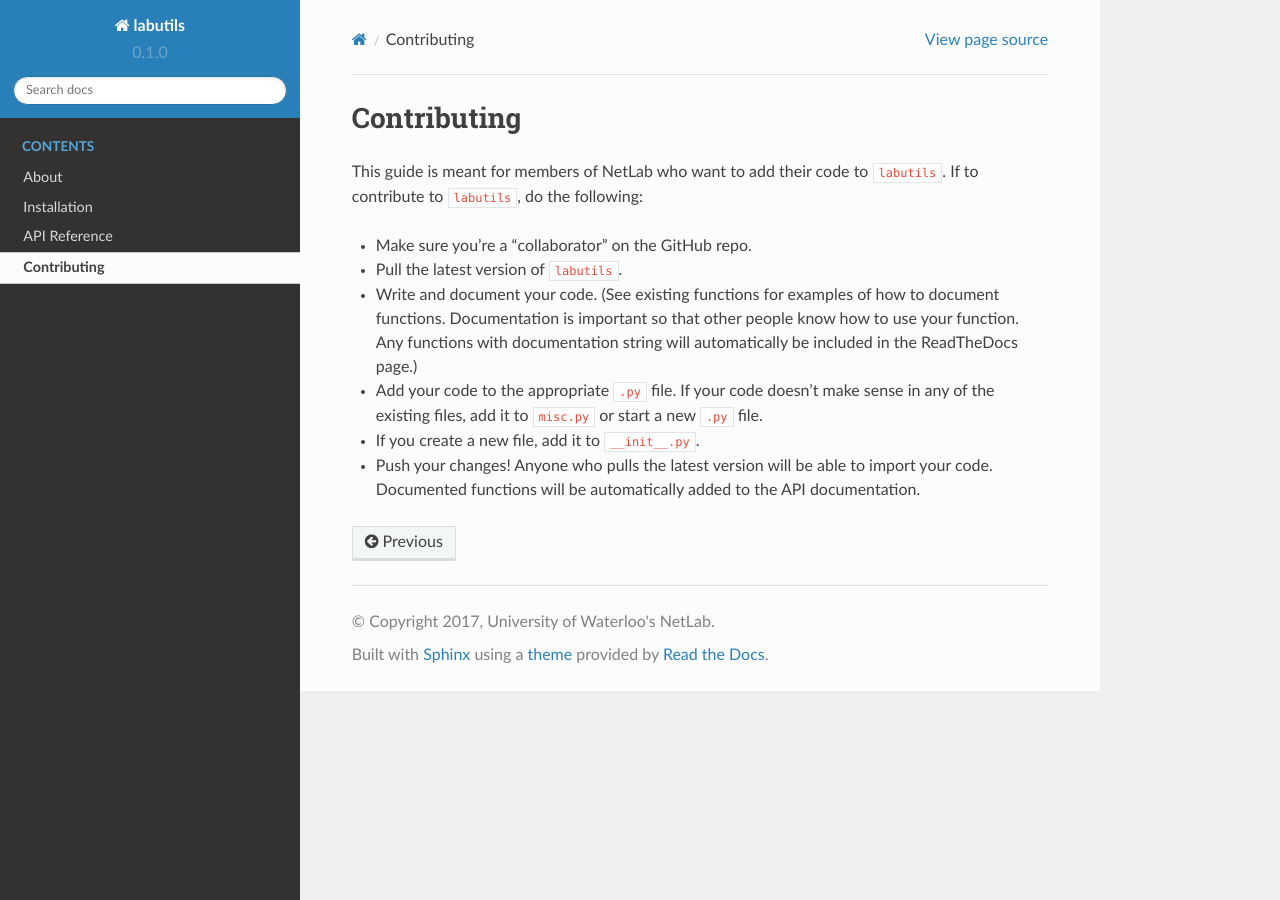
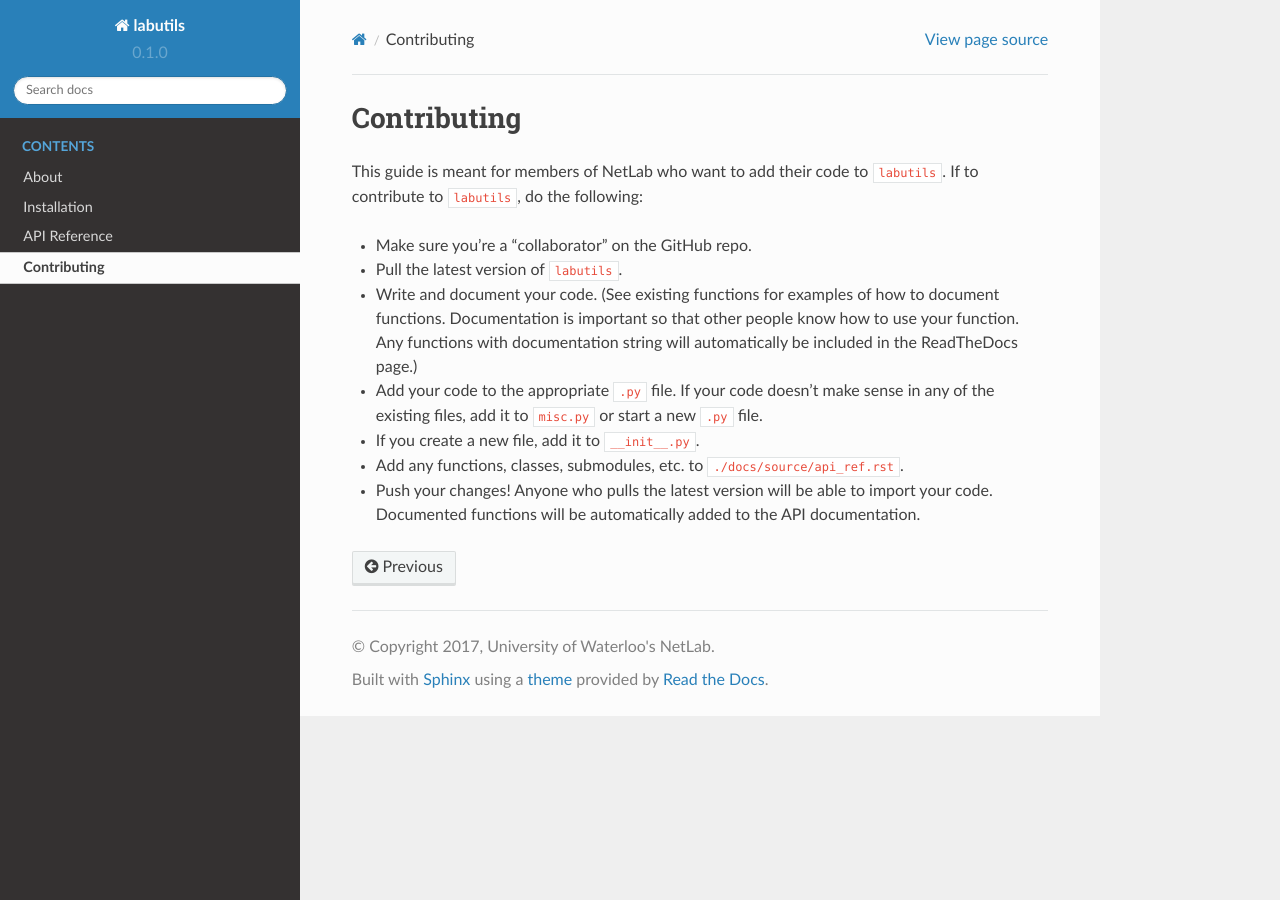
Before and after one commit to UWNETLAB/labutils, a Sphinx documentation site: the page built from docs/source/contributing.rst, in a window 1280 px wide. Built offline with Sphinx 7.4.7 and the Read the Docs theme 2.0.0, drawn with Linux system fonts in a browser that asks for light colours.

Commit message:
Added docs to contribution notes.

```diff
--- a/docs/source/contributing.rst
+++ b/docs/source/contributing.rst
@@ -9,4 +9,5 @@ If to contribute to ``labutils``, do the following:
 * Write and document your code. (See existing functions for examples of how to document functions. Documentation is important so that other people know how to use your function. Any functions with documentation string will automatically be included in the ReadTheDocs page.)
 * Add your code to the appropriate ``.py`` file. If your code doesn't make sense in any of the existing files, add it to ``misc.py`` or start a new ``.py`` file.
 * If you create a new file, add it to ``__init__.py``.
+* Add any functions, classes, submodules, etc. to ``./docs/source/api_ref.rst``.
 * Push your changes! Anyone who pulls the latest version will be able to import your code. Documented functions will be automatically added to the API documentation.
```
